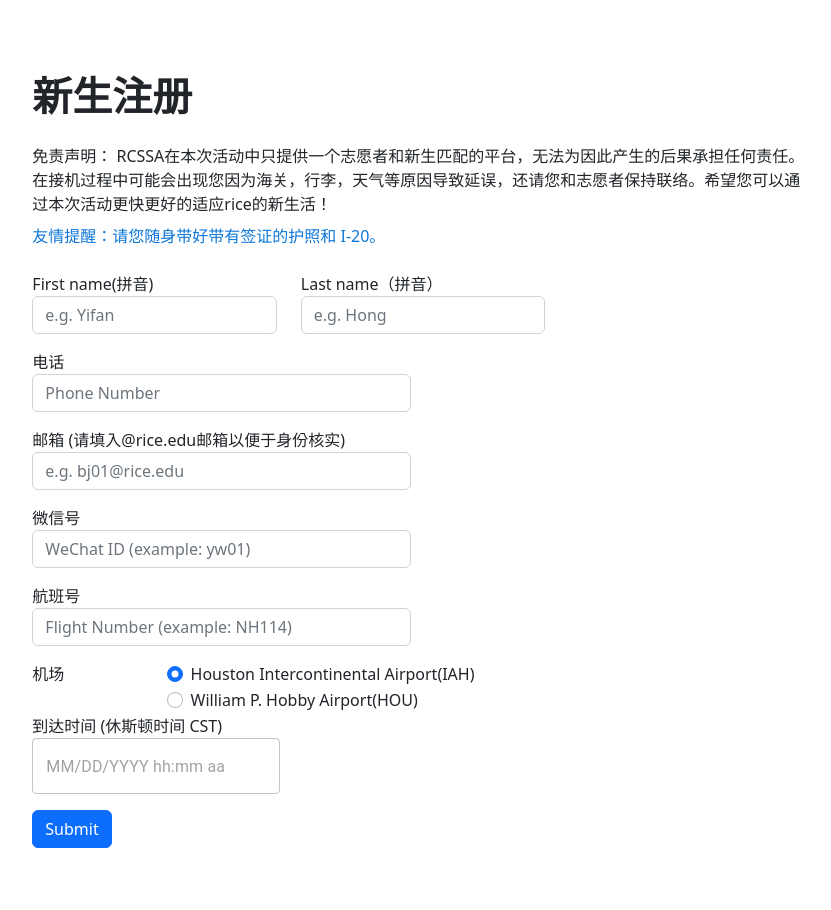
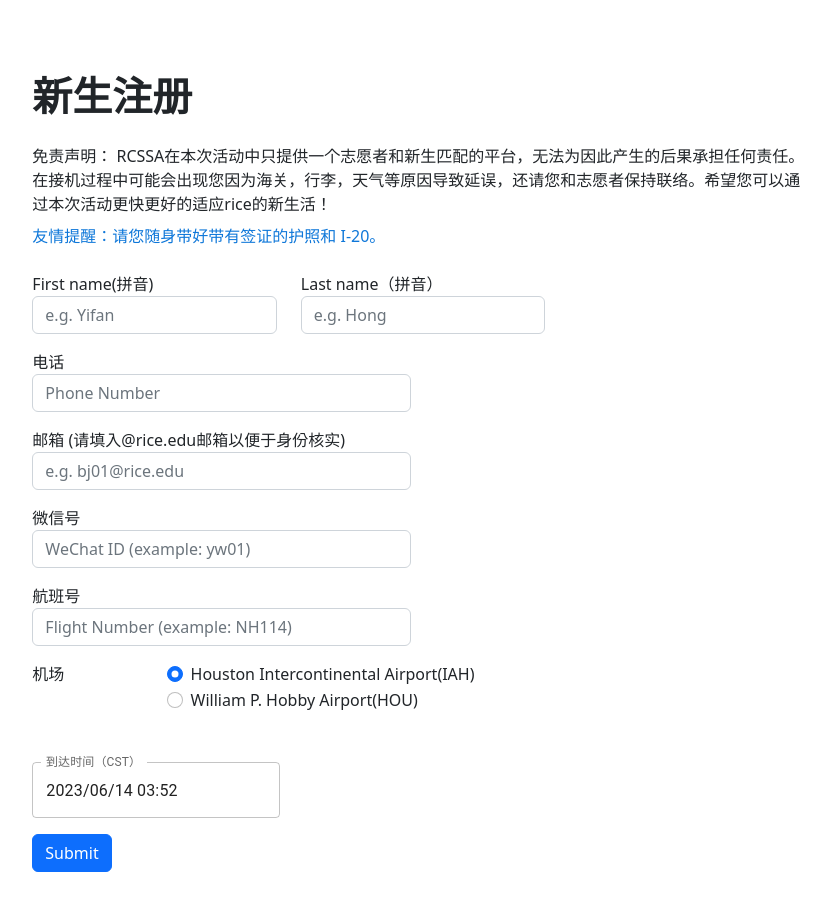
Before and after one commit to RCSSA/Freshmen-Airport-Pickup-Frontend, a React (Create React App) app in the folder airport-pickup/: page /nstudent in a window 1280 px wide. Shown: the top 910 px of the page, without its empty margins (217-1048 px from the left). Built offline with nearby package versions, Linux system fonts and the light colour scheme.

Commit message:
localize it to CHinese format

```diff
--- a/airport-pickup/src/pages/newStudentPage.js
+++ b/airport-pickup/src/pages/newStudentPage.js
@@ -1,9 +1,10 @@
 import React, { useState, useEffect } from "react";
 import { useNavigate } from "react-router-dom";
-import { AdapterDayjs } from '@mui/x-date-pickers/AdapterDayjs';
-import { LocalizationProvider } from '@mui/x-date-pickers/LocalizationProvider';
-import { DateTimePicker } from '@mui/x-date-pickers/DateTimePicker';
-// import DateTimePicker from "react-datetime-picker";
+import { AdapterDayjs } from "@mui/x-date-pickers/AdapterDayjs";
+import { LocalizationProvider } from "@mui/x-date-pickers/LocalizationProvider";
+import { DateTimePicker } from "@mui/x-date-pickers/DateTimePicker";
+import dayjs from "dayjs";
+import "dayjs/locale/zh-cn";
 import "react-datetime-picker/dist/DateTimePicker.css";
 import "react-calendar/dist/Calendar.css";
 import "react-clock/dist/Clock.css";
@@ -228,16 +229,18 @@ export default function NewStudentPage() {
 
                 <div class="row form-row">
                   <div class="col-md-6 mb-3">
-                    <label for="datepicker">到达时间 (休斯顿时间 CST)</label>
                     <br />
-                    <LocalizationProvider dateAdapter={AdapterDayjs}>
-                      <DateTimePicker onChange={(e)=>setArriveTime(e)}/>
+                    <br />
+                    <LocalizationProvider
+                      dateAdapter={AdapterDayjs}
+                      adapterLocale="zh-cn"
+                    >
+                      <DateTimePicker
+                        label="到达时间（CST）"
+                        onChange={(e) => setArriveTime(e)}
+                        value={dayjs(arriveTime)}
+                      />
                     </LocalizationProvider>
-                    {/* <DateTimePicker
-                      id="datepicker"
-                      onChange={(val)=>setArriveTime(val)}
-                      value={arriveTime}
-                    /> */}
                   </div>
                 </div>
 
```
